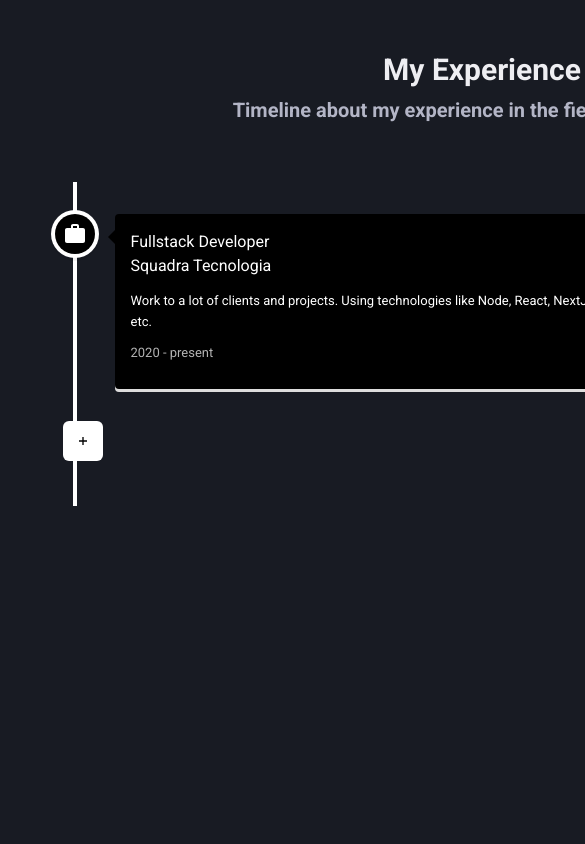
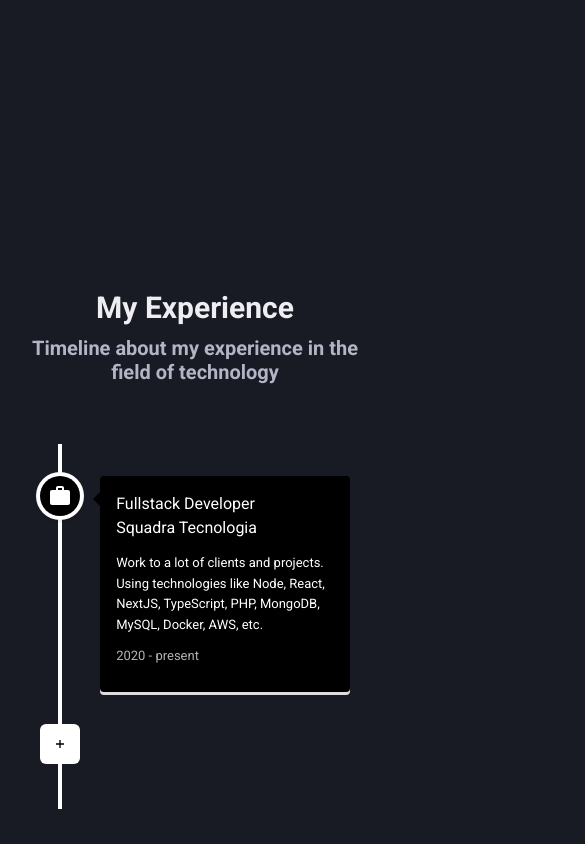
Before and after one commit to atirson/portfolio, a Next.js app: page /components/Timeline in a window 390 px wide. Shown: the top 844 px of the page, 585 px wide, since content can reach past the window. Built offline with nearby package versions, Linux system fonts and the light colour scheme.

Commit message:
fix: Reponsive to mobile

```diff
--- a/pages/components/Header/NavBarContainer/index.tsx
+++ b/pages/components/Header/NavBarContainer/index.tsx
@@ -10,7 +10,8 @@ const NavBarContainer = ({ children, ...props }: any) => {
       w="100%"
       maxW={1480}
       mb={8}
-      p={8}
+      p={{ sm: 4, md: 8, '2xl': 8}}
+      pb={{ sm: 0 }}
       mt={{
         md: 8,
       }}
--- a/pages/components/Skills/index.tsx
+++ b/pages/components/Skills/index.tsx
@@ -5,7 +5,7 @@ const Skills = () => {
   const HEIGHT_IMG = 35
 
   return (
-    <Container maxW={1480} display="flex" justifyContent="space-evenly" direction="row" h="300" p={8} mt={{ sm: 48, md: 48, '2xl': 56}}>
+    <Container maxW={1480} display="flex" justifyContent="space-evenly" direction="row" h="300" p={8} mt={{ sm: '586', md: 48, '2xl': 56}}>
       <Flex direction="column" align="center">
         <Heading>
           Skills
--- a/pages/components/Timeline/index.tsx
+++ b/pages/components/Timeline/index.tsx
@@ -50,11 +50,11 @@ const Timeline = () => {
 
   const addButton = () => (
     elements.length === TIMELINE.length ?
-    <Button _hover={{ backgroundColor: 'green' }} bg="green" ml="2" title="Start">
+    <Button _hover={{ backgroundColor: 'green' }} bg="green" ml={{ sm: "0", md: "2", '2xl': "2"}} title="Start">
       <AiFillStar color="#fff" />
     </Button>
     :
-    <Button bg="white" ml="2" title="Add">
+    <Button bg="white" ml={{ sm: "0", md: "2", '2xl': "2"}} title="Add">
       <AddIcon color="#000" />
     </Button>
   );
@@ -71,15 +71,15 @@ const Timeline = () => {
   ));
 
   return (
-    <Container maxW={1480} display="flex" justifyContent="space-evenly" h="300" p={8} mt={{ sm: 18, md: 18, '2xl': 18}}>
+    <Container maxW={1480} display="flex" justifyContent="space-evenly" h="300" p={8} mt={{ sm: "256", md: 18, '2xl': 18}}>
       <Flex direction="column" align="center">
         <Heading>
           My Experience
         </Heading>
-        <Heading as='h4' size='md' color="gray.200" mt="2">
+        <Heading as='h4' size='md' color="gray.200" mt="2" textAlign="center">
           Timeline about my experience in the field of technology
         </Heading>
-        <div style={{ width: 900, marginTop: 60 }}>
+        <div style={{ marginTop: 60 }}>
           <VerticalTimeline>
             {getTimelineElements()}
             <VerticalTimelineElement
```
